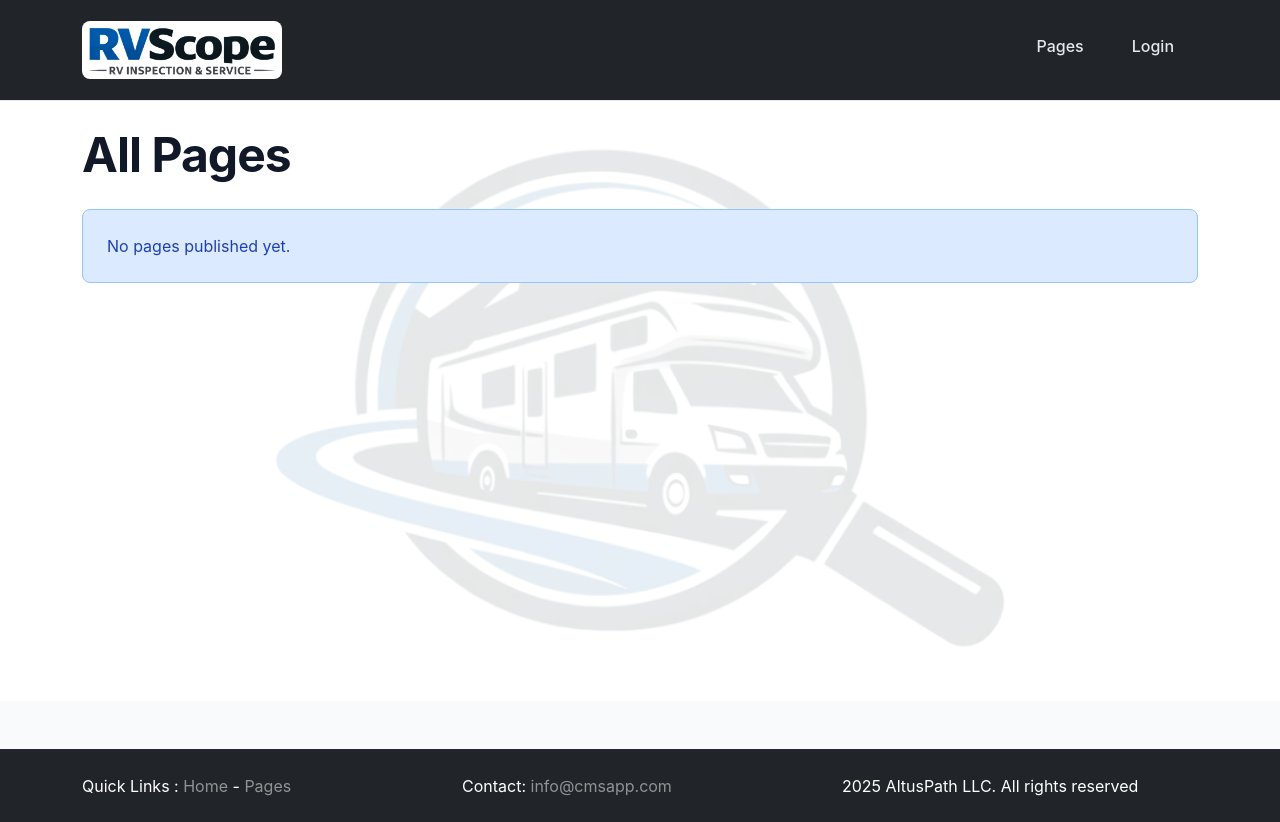
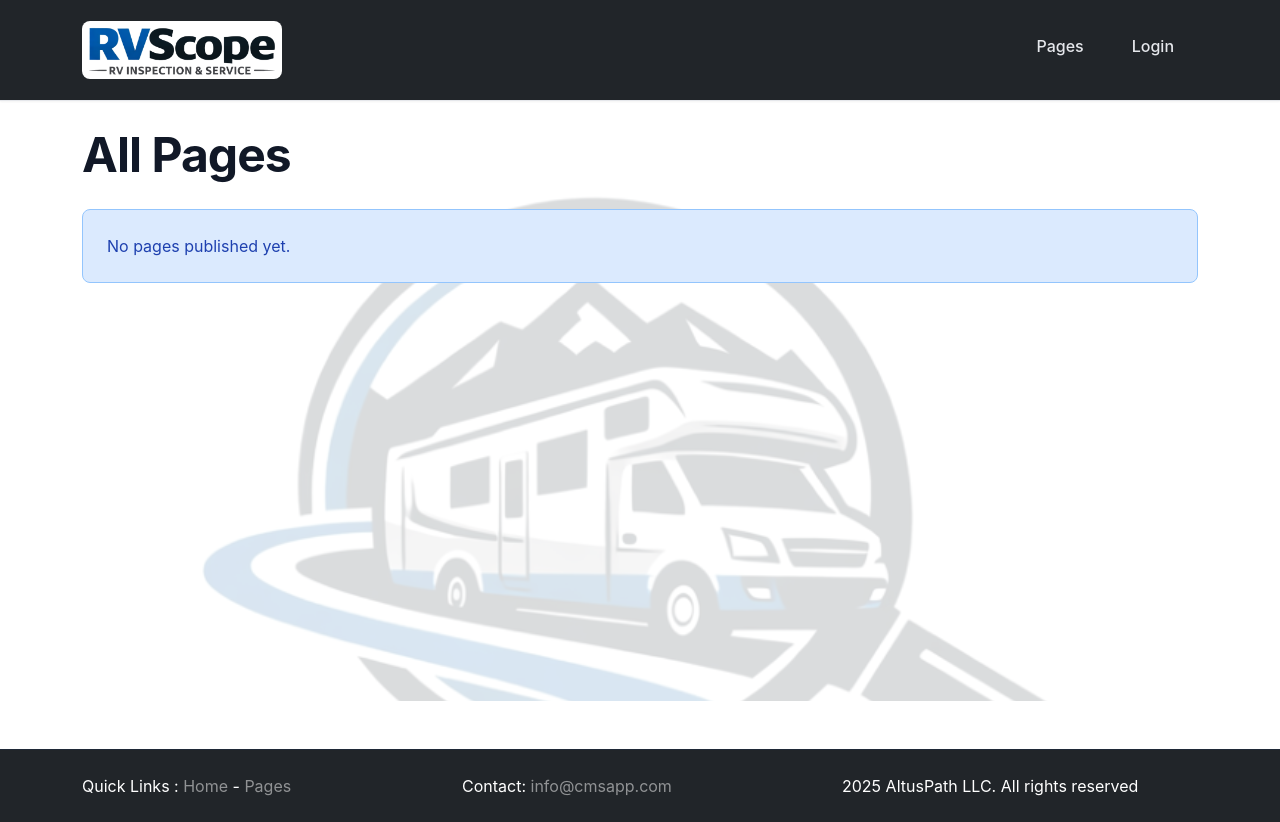
Before and after one commit to cjgarness/cmsapp, a Django app: page /pages/ in a window 1280 px wide. Run offline with Django 5.2, Linux system fonts and the light colour scheme; data that the repository does not hold is empty.

Commit message:
tweaks to watermark size and position

```diff
--- a/static/css/style.css
+++ b/static/css/style.css
@@ -72,30 +72,40 @@ body {
     font-size: 1rem;
     line-height: var(--line-height-normal);
     color: var(--gray-900);
-    background-color: var(--gray-50);
+    background-color: transparent;
 }
 
 main {
     min-height: calc(100vh - 200px);
-    background: white;
+    background: transparent;
     position: relative;
 }
 
 main::before {
     content: '';
     position: absolute;
-    top: 0;
+    top: 80px;
     left: 0;
     right: 0;
     bottom: 0;
     background-image: url('../img/RVScope Logo only.png');
     background-repeat: no-repeat;
-    background-position: center center;
-    background-size: 60%;
+    background-position: center 180px; /* move further down the page */
+    background-size: 72%; /* slightly smaller */
     background-attachment: fixed;
-    opacity: 0.10;
+    opacity: 0.15;
     pointer-events: none;
     z-index: 0;
+}
+
+/* Reduce excess top spacing inside main while preserving navbar clearance */
+main.py-4 {
+    padding-top: 0.75rem; /* override Bootstrap py-4 top padding */
+}
+
+/* Prevent first element margin from creating large top gap */
+.container > *:first-child {
+    margin-top: 0;
 }
 
 main > * {
@@ -267,6 +277,10 @@ hr {
     display: flex;
     align-items: center;
     gap: var(--spacing-sm);
+}
+
+.container {
+    background: transparent !important;
 }
 
 .block {
```
